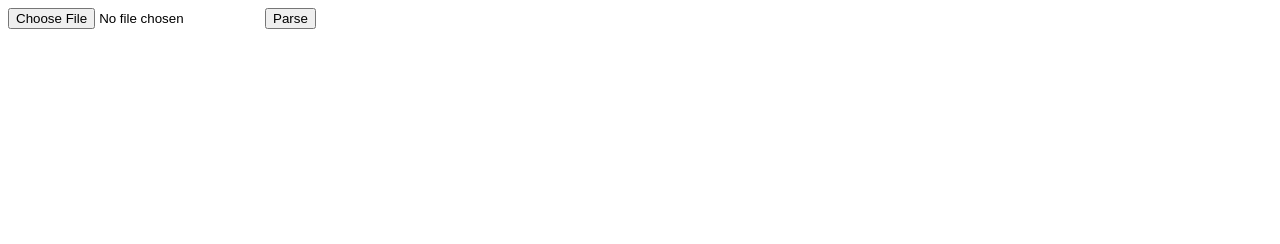
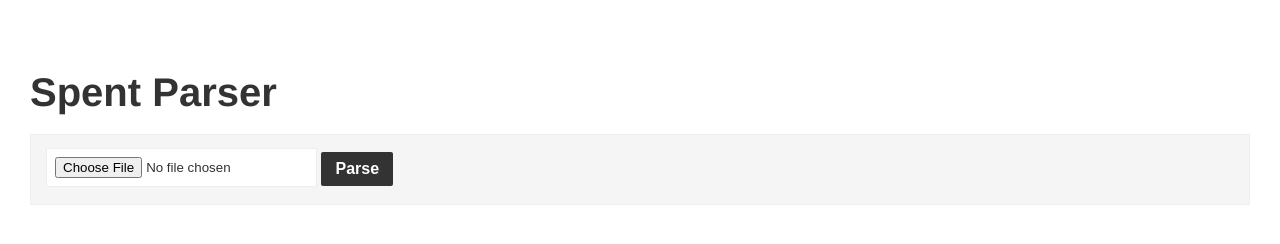
Before and after one commit to mikescopino/spent-parser, a plain HTML site: page index.html in a window 1280 px wide. Drawn offline with nearby package versions, Linux system fonts and the light colour scheme.

Commit message:
Added CSS. Basic styling.

```diff
--- /dev/null
+++ b/css/general.css
@@ -0,0 +1,51 @@
+body {
+  padding-top: 70px;
+  font-family: "Helvetica Neue", Helvetica, Arial, sans-serif;
+  font-size: 16px;
+  font-weight: 400;
+  line-height: 1.3em;
+  color: #333;
+}
+
+.container {
+  padding: 0 30px;
+}
+
+h1 {
+  display: block;
+  margin: 0 0 20px 0;
+  font-size: 40px;
+  font-weight: 800;
+  line-height: 1.1em;
+}
+
+/*/////////////////////////////////////////*/
+/* Input */
+/*/////////////////////////////////////////*/
+
+.uploader {
+  padding: 15px;
+  border: 1px solid #eee;
+  background: #f5f5f5
+}
+
+input[type=file] {
+  position: relative;
+  top: -2px;
+  display: inline-block;
+  margin: 0;
+  padding: 8px;
+  border: 1px solid #eee;
+  background: #fff;
+}
+
+button {
+  display: inline-block;
+  border: none;
+  padding: 8px 14px;
+  font-size: 16px;
+  font-weight: 800;
+  color: #fff;
+  background: #333;
+  border-radius: 2px;
+}
--- a/index.html
+++ b/index.html
@@ -3,12 +3,20 @@
   <head>
     <meta charset="utf-8">
     <title>Spent Parser</title>
+    <link href="https://cdnjs.cloudflare.com/ajax/libs/meyer-reset/2.0/reset.min.css" rel="stylesheet"  type="text/css">
+    <link href="css/general.css" rel="stylesheet"  type="text/css">
   </head>
   <body>
+    <div class="container">
+      <h1>Spent Parser</h1>
+      <div class="uploader">
         <input type="file">
         <button id="parse">Parse</button>
+      </div>
+
       <div id="results-data">
 
+      </div>
     </div>
     <script src="https://code.jquery.com/jquery-2.2.2.min.js" type="text/javascript"></script>
     <script src="js/papaparse.min.js" type="text/javascript"></script>
```
Lines whose indentation alone changed are shown as unchanged.
